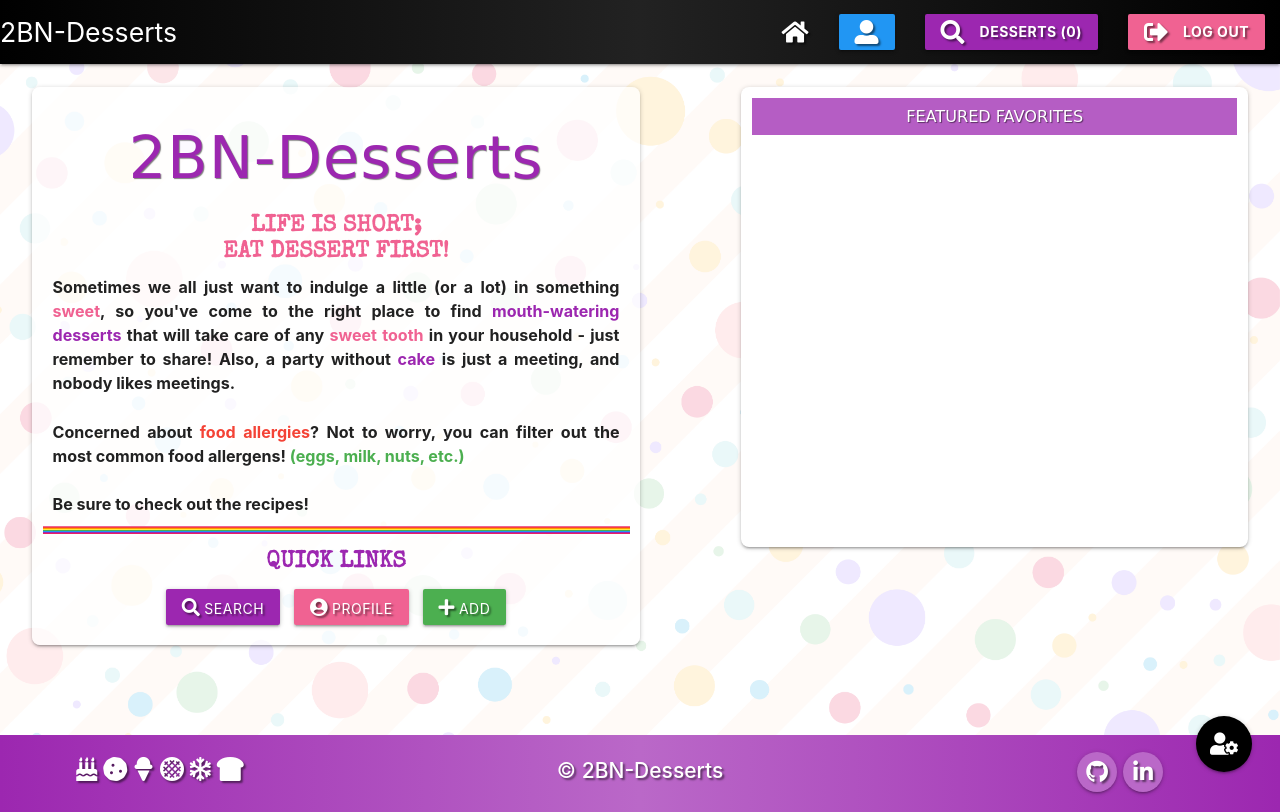
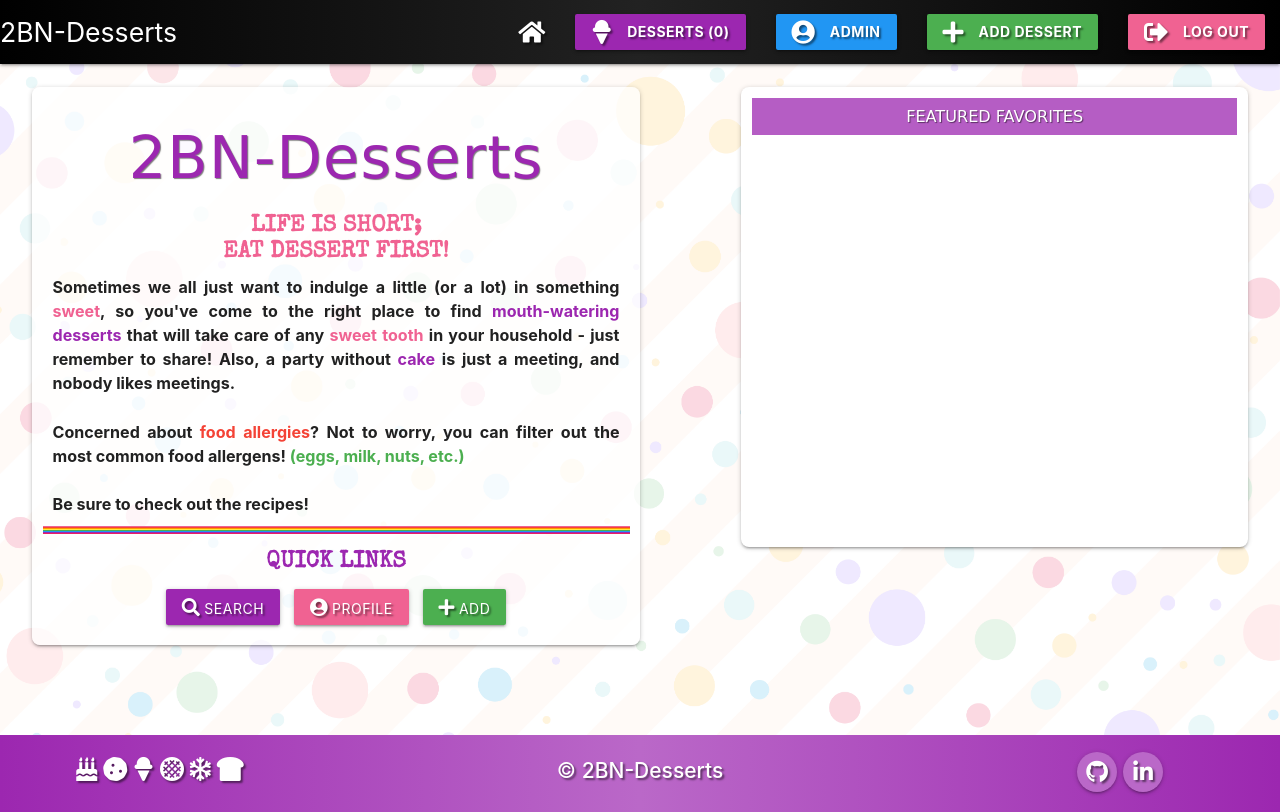
Before and after one commit to TravelTimN/ci-milestone04-dcd, a Flask app: page / in a window 1280 px wide. Run offline with Flask 2, Linux system fonts and the light colour scheme; the visitor is signed in with stand-in values (Sample User, id 1); data that the repository does not hold is empty; some libraries are stand-ins or nearby versions; some web fonts are replaced.

Commit message:
Remove Fixed Action Navigation
I have removed the floating/fixed action button for navigation.
This meant putting all navigation links in the main navbar.

I will eventually include the user-specific edit/delete buttons
for the recipe page, but wanted to clean up the navigation again.

```diff
--- a/app/templates/base.html
+++ b/app/templates/base.html
@@ -28,10 +28,6 @@
     <!-- MAIN CONTENT -->
     {% block content %}
     {% endblock %}
-
-    {% if session.user %}
-    {% include "partials/_tools.html" %}
-    {% endif %}
     </main>
 
     <footer class="purple white-text">
--- a/app/templates/partials/_navbar.html
+++ b/app/templates/partials/_navbar.html
@@ -11,29 +11,34 @@
                     <i class="fas fa-home material-icons"></i>
                 </a>
             </li>
-            {% if session.user %}
-                <li>
-                    <a class="btn blue" title="Profile: {{ session['user']|upper }}" href="{{ url_for('profile', username=session['user']) }}">
-                        <i class="fas fa-user-alt material-icons"></i>
-                    </a>
-                </li>
-            {% endif %}
             <li>
-                <a class="waves-effect waves-red btn purple" title="View Desserts" href="{{ url_for('view_desserts') }}">
-                    <i class="fas fa-search material-icons left white-text"></i>
+                <a class="waves-effect waves-red btn purple" href="{{ url_for('view_desserts') }}">
+                    <i class="fas fa-ice-cream material-icons left white-text"></i>
                     Desserts ({{ total_recipes() }})
                 </a>
             </li>
             {% if session.user %}
                 <li>
-                    <a class="waves-effect waves-purple btn pink lighten-2" title="Log Out" href="{{ url_for('logout') }}">
+                    <a class="waves-effect waves-green btn blue" href="{{ url_for('profile', username=session['user']) }}">
+                        <i class="fas fa-user-circle material-icons left"></i>
+                        {{ session['user']|upper }}
+                    </a>
+                </li>
+                <li>
+                    <a class="waves-effect waves-yellow btn green" href="{{ url_for('add_dessert') }}">
+                        <i class="fas fa-plus material-icons left"></i>
+                        Add Dessert
+                    </a>
+                </li>
+                <li>
+                    <a class="waves-effect waves-purple btn pink lighten-2" href="{{ url_for('logout') }}">
                         <i class="fas fa-sign-out-alt material-icons left white-text"></i>
                         Log Out
                     </a>
                 </li>
             {% else %}
                 <li>
-                    <a class="waves-effect waves-purple btn pink lighten-2" title="Log In | Register" href="{{ url_for('login') }}">
+                    <a class="waves-effect waves-purple btn pink lighten-2" href="{{ url_for('login') }}">
                         <i class="fas fa-sign-in-alt material-icons left"></i>
                         Log In | Register
                     </a>
@@ -54,7 +59,7 @@
     </li>
     <li>
         <a class="waves-effect waves-red btn purple text-shadow-2 upper bold hoverable" href="{{ url_for('view_desserts') }}">
-            <i class="fas fa-utensils material-icons left white-text"></i>
+            <i class="fas fa-search material-icons left white-text"></i>
             Desserts ({{ total_recipes() }})
         </a>
     </li>
@@ -85,4 +90,12 @@
             </a>
         </li>
     {% endif %}
+    <div class="divider pink lighten-2"></div>
+    <div class="divider red"></div>
+    <div class="divider orange"></div>
+    <div class="divider yellow"></div>
+    <div class="divider green"></div>
+    <div class="divider blue"></div>
+    <div class="divider purple"></div>
+    <div class="divider pink"></div>
 </ul>
--- a/app/templates/partials/_tools.html
+++ /dev/null
@@ -1,39 +0,0 @@
-<!-- Fixed Action Button for User Settings -->
-<div class="fixed-action-btn toolbar">
-    <a class="btn-floating btn-large black text-shadow-2 {% if '/dessert/' in request.path %}{% if session.user|lower == author|lower or session.user|lower == 'admin'|lower %}pulse{% endif %}{% endif %}">
-        <i class="fas fa-user-cog material-icons"></i>
-    </a>
-    <ul class="text-shadow-2">
-        <li class="tooltipped blue" data-position="top" data-tooltip="{{ session['user']|upper }}">
-            <a class="btn-floating" href="{{ url_for('profile', username=session['user']) }}">
-                <i class="fas fa-user material-icons hide-on-med-and-up"></i>
-                <span class="bold upper hide-on-small-only">{{ session['user']|upper }}</span>
-            </a>
-        </li>
-        <li class="tooltipped green" data-position="top" data-tooltip="Add Recipe">
-            <a class="btn-floating" href="{{ url_for('add_dessert') }}">
-                <i class="fas fa-plus material-icons hide-on-med-and-up"></i>
-                <span class="bold upper hide-on-small-only">Add Recipe</span>
-            </a>
-        </li>
-
-        {% if "/dessert/" in request.path %}
-            <!-- if current recipe page author is actual author (or Admin), show edit/delete buttons -->
-            {% if session.user|lower == author|lower or session.user|lower == "admin"|lower %}
-                <li class="tooltipped yellow darken-1" data-position="top" data-tooltip="Edit Recipe">
-                    <a class="btn-floating" href="{{ url_for('update_dessert', recipe_id=recipe._id, slugUrl=recipe.recipe_slug) }}">
-                        <i class="fas fa-pencil-alt material-icons hide-on-med-and-up"></i>
-                        <span class="bold upper hide-on-small-only">Edit Recipe</span>
-                    </a>
-                </li>
-                <li class="tooltipped red" data-position="top" data-tooltip="Delete Recipe">
-                    <a class="btn-floating modal-trigger" href="#modal-delete-recipe">
-                        <i class="far fa-trash-alt material-icons hide-on-med-and-up"></i>
-                        <span class="bold upper hide-on-small-only">Delete Recipe</span>
-                    </a>
-                </li>
-            {% endif %}
-        {% endif %}
-
-    </ul>
-</div>
```
